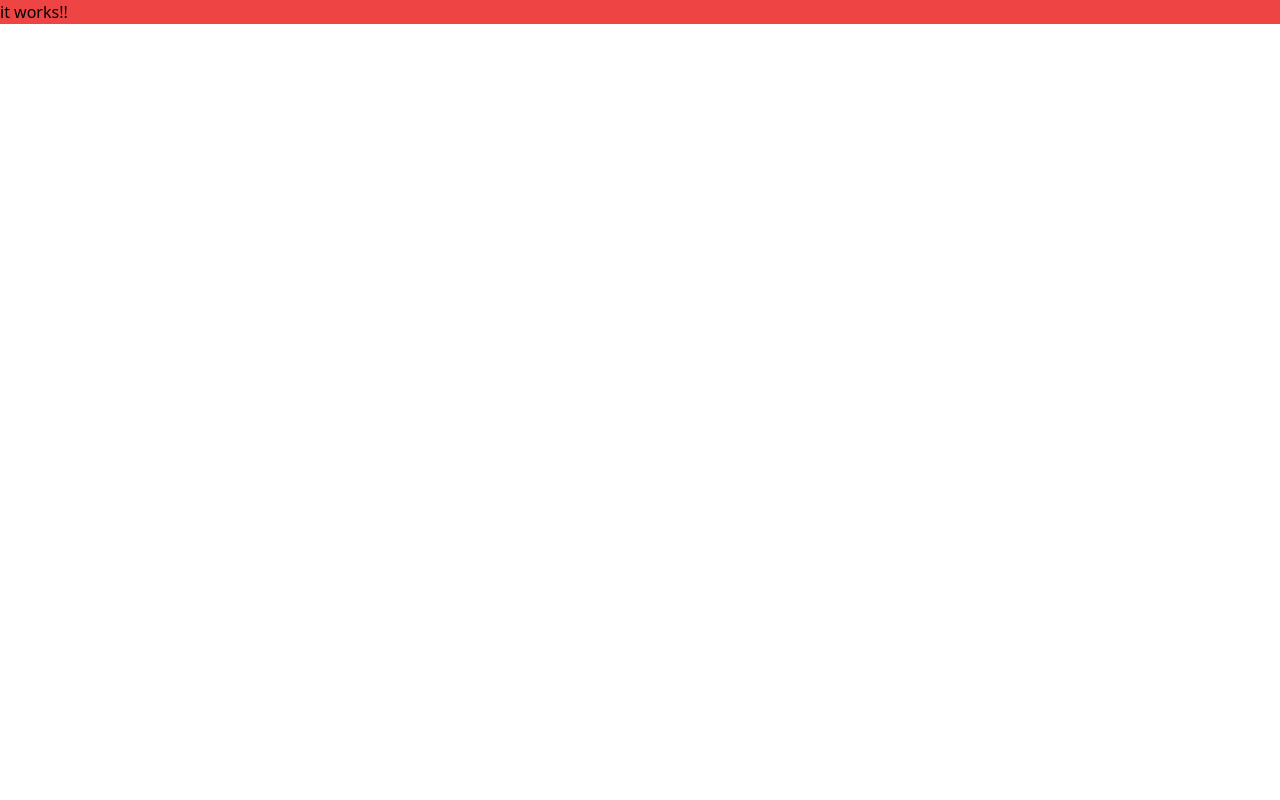
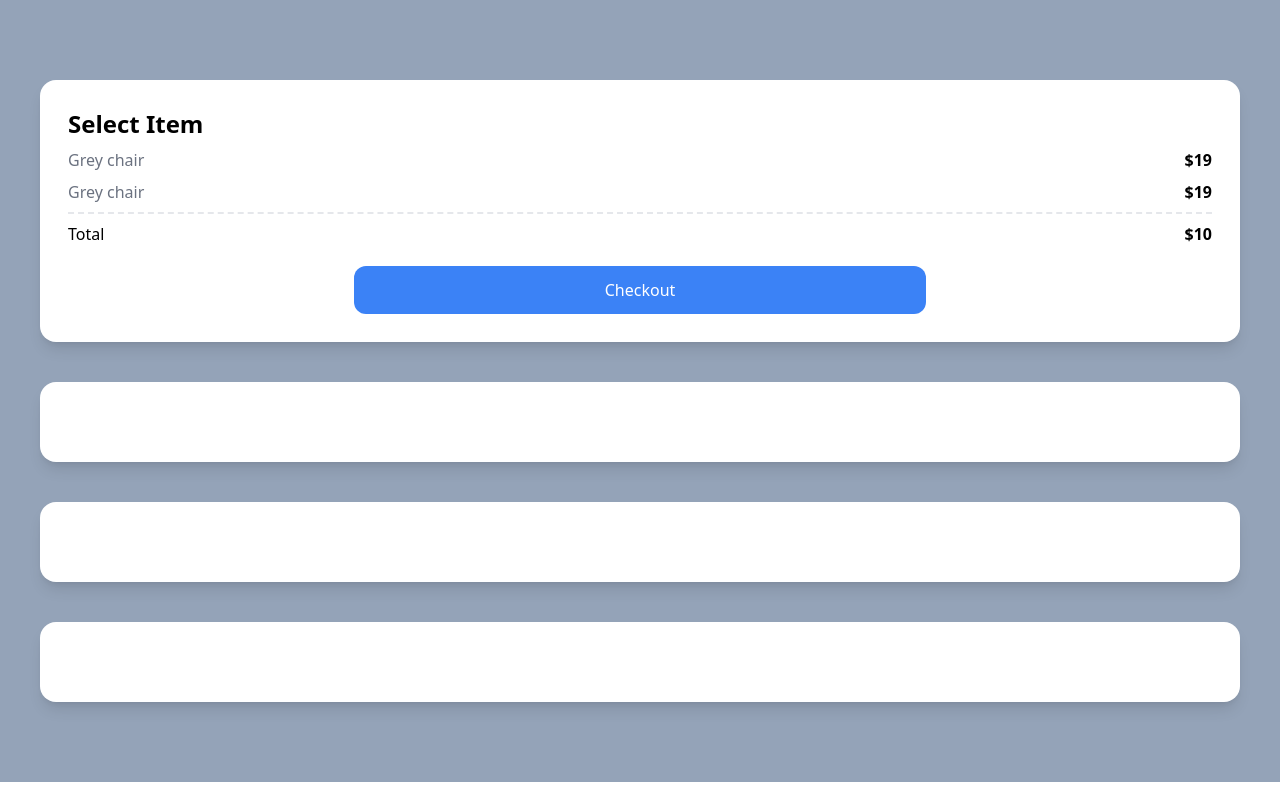
Before and after one commit to runan13/carrot-market, a Next.js app: page / in a window 1280 px wide. Built offline with nearby package versions, Linux system fonts and the light colour scheme.

Commit message:
Practice Tailwind CSS

```diff
--- a/pages/index.tsx
+++ b/pages/index.tsx
@@ -2,8 +2,28 @@
 
 const Home: NextPage = () => {
   return (
-    <div className="bg-red-500">
-      <h1 className="text-black">it works!!</h1>
+    <div className="bg-slate-400 py-20 px-10 grid gap-10">
+      <div className="bg-white p-7 rounded-2xl shadow-lg">
+        <span className="font-semibold text-2xl">Select Item</span>
+        <div className="flex justify-between my-2">
+          <span className="text-gray-500">Grey chair</span>
+          <span className="font-semibold">$19</span>
+        </div>
+        <div className="flex justify-between">
+          <span className="text-gray-500">Grey chair</span>
+          <span className="font-semibold">$19</span>
+        </div>
+        <div className="flex justify-between mt-2 pt-2 border-t-2 border-dashed">
+          <span>Total</span>
+          <span className="font-semibold">$10</span>
+        </div>
+        <div className="mt-5 bg-blue-500 text-white p-3 text-center rounded-xl w-2/4 mx-auto">
+          Checkout
+        </div>
+      </div>
+      <div className="bg-white p-10 rounded-2xl shadow-lg"></div>
+      <div className="bg-white p-10 rounded-2xl shadow-lg"></div>
+      <div className="bg-white p-10 rounded-2xl shadow-lg"></div>
     </div>
   );
 };
```
